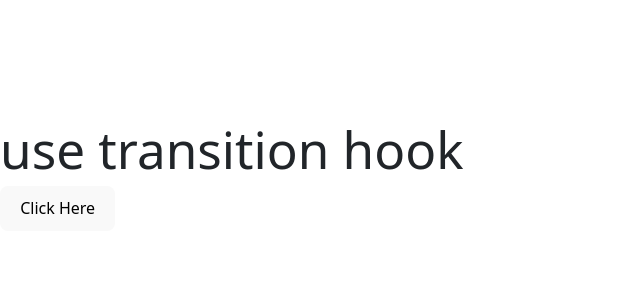
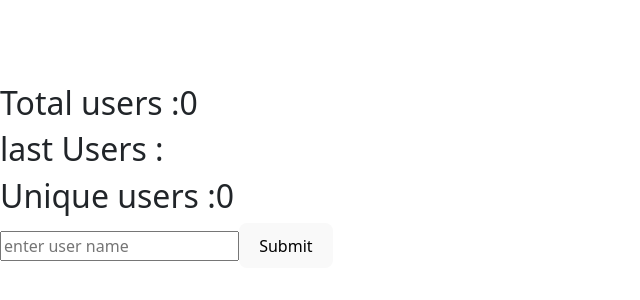
Before and after one commit to HaniWasim/learning-react, a React (Vite) app: page / in a window 1280 px wide. Shown: the part 224-524 px from the top of the page, without its empty margins (0-640 px from the left). Built offline with nearby package versions, Linux system fonts and the light colour scheme; the HTML template or start-up script is replaced by a standard one.

Commit message:
derived State

```diff
--- a/src/App.jsx
+++ b/src/App.jsx
@@ -1007,28 +1007,60 @@ import { useRef } from "react";
 // }
 // export default App;
 // import { useTransition } from "react";
+
+// function App(params) {
+//   const [pending, startTransition] = useTransition();
+
+//   const HandleButton = () => {
+//     startTransition(async () => {
+//       await new Promise((res) => setTimeout(res, 2000));
+//     });
+//   };
+
+//   return (
+//     <div>
+//       <h1>use transition hook</h1>
+//       {pending ? (
+//         <img
+//           style={{ width: "200px" }}
+//           src="https://media3.giphy.com/media/v1.Y2lkPTc5MGI3NjExY2pja2d0MHRpODVpcHNqYWhkMHZua3d5ZjJlNXRjazhpZGRlb2dxcyZlcD12MV9pbnRlcm5hbF9naWZfYnlfaWQmY3Q9Zw/KG4PMQ0jyimywxNt8i/giphy.gif"
+//           alt=""
+//         />
+//       ) : null}
+//       <button disabled={pending} onClick={HandleButton}>
+//         Click Here
+//       </button>
+//     </div>
+//   );
+// }
+// export default App;
+
 function App(params) {
-  const [pending, startTransition] = useTransition();
+  const [Users, setUsers] = useState([]);
+  const [User, setUser] = useState("");
+  const total = Users.length;
+  const last = Users[Users.length - 1];
+  const unique = [...new Set(Users)].length;
 
-  const HandleButton = () => {
-    startTransition(async () => {
-      await new Promise((res) => setTimeout(res, 2000));
-    });
-  };
-
+  function handleFuct(params) {
+    setUsers([...Users, User]);
+    // console.log(Users);
+  }
   return (
     <div>
-      <h1>use transition hook</h1>
-      {pending ? (
-        <img
-          style={{ width: "200px" }}
-          src="https://media3.giphy.com/media/v1.Y2lkPTc5MGI3NjExY2pja2d0MHRpODVpcHNqYWhkMHZua3d5ZjJlNXRjazhpZGRlb2dxcyZlcD12MV9pbnRlcm5hbF9naWZfYnlfaWQmY3Q9Zw/KG4PMQ0jyimywxNt8i/giphy.gif"
-          alt=""
-        />
-      ) : null}
-      <button disabled={pending} onClick={HandleButton}>
-        Click Here
-      </button>
+      <h2>Total users :{total}</h2>
+      <h2>last Users :{last}</h2>
+      <h2>Unique users :{unique}</h2>
+
+      <input
+        onChange={(e) => setUser(e.target.value)}
+        type="text"
+        placeholder="enter user name"
+      />
+      <button onClick={handleFuct}>Submit</button>
+      {Users.map((item, index) => (
+        <h2 key={index}>{item}</h2>
+      ))}
     </div>
   );
 }
```
